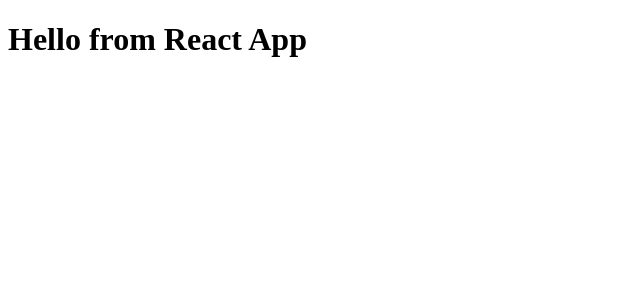
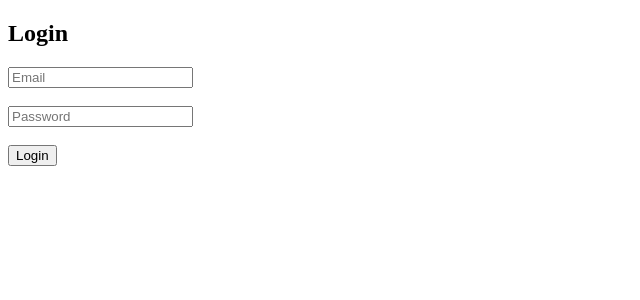
Before and after one commit to sharathsivakumar2002/contact-book-frontend, a React (Create React App) app: page /login in a window 1280 px wide. Shown: the top 300 px of the page, without its empty margins (0-640 px from the left). Built offline with nearby package versions, Linux system fonts and the light colour scheme.

Commit message:
Implement private routes and authentication checks

```diff
--- a/src/App.js
+++ b/src/App.js
@@ -1,11 +1,26 @@
-// src/App.js
 import React from 'react';
+import { BrowserRouter as Router, Routes, Route } from 'react-router-dom';
+import Dashboard from './pages/Dashboard';
+import Login from './pages/Login';
+import Register from './pages/Register';
+import PrivateRoute from './components/PrivateRoute';
 
 function App() {
   return (
-    <div>
-      <h1>Hello from React App</h1>
-    </div>
+    <Router>
+      <Routes>
+        <Route path="/register" element={<Register />} />
+        <Route path="/login" element={<Login />} />
+        <Route
+          path="/"
+          element={
+            <PrivateRoute>
+              <Dashboard />
+            </PrivateRoute>
+          }
+        />
+      </Routes>
+    </Router>
   );
 }
 
--- a/src/components/PrivateRoute.js
+++ b/src/components/PrivateRoute.js
@@ -0,0 +1,9 @@
+import React from 'react';
+import { Navigate } from 'react-router-dom';
+
+const PrivateRoute = ({ children }) => {
+  const token = localStorage.getItem('token');
+  return token ? children : <Navigate to="/login" replace />;
+};
+
+export default PrivateRoute;
```
